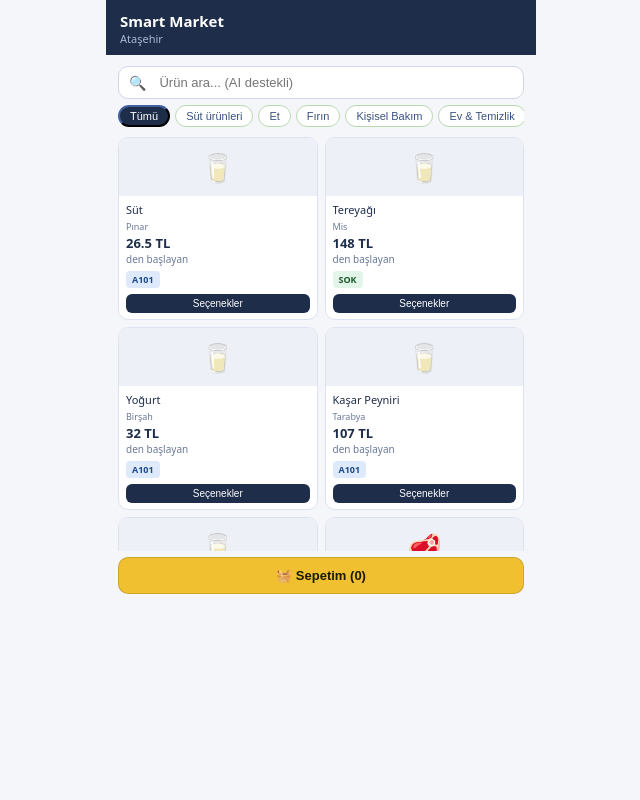
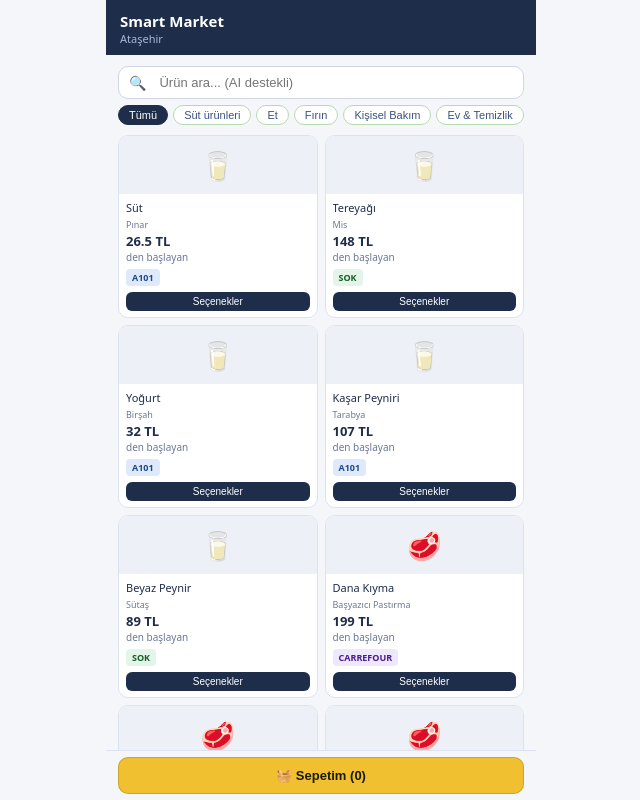
Before and after one commit to KardelenKartal/smart-market-price-comparator, a React (Vite) app: page / in a window 1280 px wide. Shown: the whole page, without its empty margins (319-959 px from the left). Built offline with nearby package versions, Linux system fonts and the light colour scheme; no server answers.

Commit message:
fix layout

```diff
--- a/index.html
+++ b/index.html
@@ -2,14 +2,27 @@
 <html lang="en">
   <head>
     <meta charset="UTF-8" />
-     <meta name="viewport" content="width=device-width, initial-scale=1.0, maximum-scale=1.0, user-scalable=no"
- />
+    <meta name="viewport" content="width=device-width, initial-scale=1.0, maximum-scale=1.0, user-scalable=no, viewport-fit=cover" />
     <title>Smart Market</title>
     <style>
   * { scrollbar-width: none; }
   *::-webkit-scrollbar { display: none; }
 
-  html, body, #root {
+  html {
+    height: 100%;
+  }
+
+  body {
+    margin: 0;
+    padding: 0;
+    width: 100%;
+    height: 100%;
+    overflow: hidden;
+    overscroll-behavior: none;
+    background: #f5f6f9;
+  }
+
+  #root {
     margin: 0;
     padding: 0;
     width: 100%;
@@ -18,9 +31,12 @@
     background: #f5f6f9;
   }
 
-  body {
-    overscroll-behavior: none;
+  @supports (padding-bottom: env(safe-area-inset-bottom)) {
+  #root {
+    padding-bottom: env(safe-area-inset-bottom);
+    box-sizing: border-box;
   }
+}
 </style>
   </head>
   <body>
--- a/src/ui/App.jsx
+++ b/src/ui/App.jsx
@@ -134,9 +134,12 @@
     <div style={{
   width: '100%',
   maxWidth: 430,
-  height: '100dvh',
+
+  height: '100%',
   margin: '0 auto',
   overflow: 'hidden',
+  display: 'flex',
+  flexDirection: 'column',
   fontFamily: 'system-ui, sans-serif',
   background: '#f5f6f9'
 }}>
--- a/src/ui/BasketScreen.jsx
+++ b/src/ui/BasketScreen.jsx
@@ -11,7 +11,7 @@
   }, 0);
 
   return (
-    <div style={{ ...s.phone, display: 'flex', flexDirection: 'column', height: 600 }}>
+    <div style={{ ...s.phone, display: 'flex', flexDirection: 'column' }}>
       {/* Üst Bar */}
       <div style={s.topbar}>
         <div style={{ display: 'flex', alignItems: 'center', gap: 8 }}>
@@ -88,7 +88,7 @@
       </div>
 
       {/* Sabit alt — sarı buton */}
-      <div style={{ padding: '8px 12px', background: colors.pageBg, borderTop: `1px solid ${colors.softBorder}` }}>
+      <div style={{ padding: '8px 12px', paddingBottom: 'max(8px, env(safe-area-inset-bottom))', background: colors.pageBg, borderTop: `1px solid ${colors.softBorder}`, flexShrink: 0 }}>
         <div style={s.totalBar}>
           <span style={{ fontSize: 12, color: colors.textMid }}>Toplam</span>
           <span style={{ fontSize: 16, fontWeight: 600, color: colors.textDark }}>{total.toFixed(2)} TL</span>
--- a/src/ui/MapScreen.jsx
+++ b/src/ui/MapScreen.jsx
@@ -78,8 +78,8 @@
   };
 
   return (
-    <div style={{ ...s.phone, display: 'flex', flexDirection: 'column', height: 600 }}>
-      {/* Üst Bar */}
+<div style={{ ...s.phone }}>
+     {/* Üst Bar */}
       <div style={s.topbar}>
         <div style={{ display: 'flex', alignItems: 'center', gap: 8 }}>
           <button onClick={onBack} style={s.backBtn}>←</button>
--- a/src/ui/ModePicker.jsx
+++ b/src/ui/ModePicker.jsx
@@ -44,7 +44,7 @@
   };
 
   return (
-    <div style={{ ...s.phone, display: 'flex', flexDirection: 'column', height: 600, overflow: 'hidden' }}>
+    <div style={{ ...s.phone }}>
       {/* Üst Bar */}
       <div style={s.topbar}>
         <div style={s.tbTitle}>Sepetim</div>
--- a/src/ui/RouteResults.jsx
+++ b/src/ui/RouteResults.jsx
@@ -21,7 +21,7 @@
   else emptyMessage = 'Bu sepet için uygun rota bulunamadı.';
 
   return (
-    <div style={{ ...s.phone, display: 'flex', flexDirection: 'column', height: 600 }}>
+    <div style={{ ...s.phone, display: 'flex', flexDirection: 'column' }}>
       {/* Üst Bar */}
       <div style={s.topbar}>
         <div style={{ display: 'flex', alignItems: 'center', gap: 8 }}>
@@ -126,7 +126,7 @@
       </div>
 
       {/* Sticky bottom — sarı Haritada gör butonu */}
-      <div style={{ padding: '8px 12px', background: colors.pageBg, borderTop: `1px solid ${colors.softBorder}` }}>
+      <div style={{ padding: '8px 12px', paddingBottom: 'max(8px, env(safe-area-inset-bottom))', background: colors.pageBg, borderTop: `1px solid ${colors.softBorder}`, flexShrink: 0 }}>
         <button
           style={{ ...s.forwardBtn, marginBottom: 0 }}
           onClick={() => results.length > 0 && onShowMap?.(results[0])}
--- a/src/ui/SearchScreen.jsx
+++ b/src/ui/SearchScreen.jsx
@@ -90,7 +90,8 @@
   };
 
   return (
-    <div style={{ ...s.phone, display: 'flex', flexDirection: 'column', height: 600, overflow: 'hidden' }}>
+    <div style={s.phone}>
+
       {/* Top Bar */}
       <div style={s.topbar}>
   <div>
@@ -195,7 +196,13 @@
       </div>
 
       {/* Sepetim button — always visible above bottom nav */}
-      <div style={{ padding: '6px 12px', background: colors.pageBg }}>
+      <div style={{
+        padding: '6px 12px',
+        paddingBottom: 'max(6px, env(safe-area-inset-bottom))',
+        background: colors.pageBg,
+        borderTop: `1px solid ${colors.softBorder}`,
+        flexShrink: 0,
+      }}>
       <button style={{ ...s.forwardBtn, marginBottom: 0 }} onClick={onBasket}>
           🧺 Sepetim ({basketCount})
         </button>
--- a/src/ui/styles.js
+++ b/src/ui/styles.js
@@ -42,12 +42,14 @@
 export const s = {
   phone: {
     width: '100%',
-  height: '100%',
+    flex: 1,
+    minHeight: 0,
     display: 'flex',
     flexDirection: 'column',
     background: colors.pageBg,
     overflow: 'hidden',
     fontFamily: 'system-ui, sans-serif',
+    boxSizing: 'border-box',
   },
   topbar: {
     background: colors.topbar,
@@ -91,7 +93,7 @@
   chipOn: {
     background: colors.chipOnBg,
     color: colors.chipOnText,
-    borderColor: colors.chipOnBg,
+    border: `1px solid ${colors.chipOnBg}`,
     borderRadius: 20,
     padding: '3px 10px',
     fontSize: 11,
@@ -153,7 +155,7 @@
     fontSize: 13,
     fontWeight: 700,
     textAlign: 'center',
-    marginBottom: 7,
+    marginBottom: 0,
     display: 'flex',
     alignItems: 'center',
     justifyContent: 'center',
@@ -161,6 +163,7 @@
     cursor: 'pointer',
     border: '1.5px solid rgba(0,0,0,0.15)',
     width: '100%',
+    boxSizing: 'border-box',
   },
 
   outlineBtn: {
```
Lines whose indentation alone changed are shown as unchanged.
